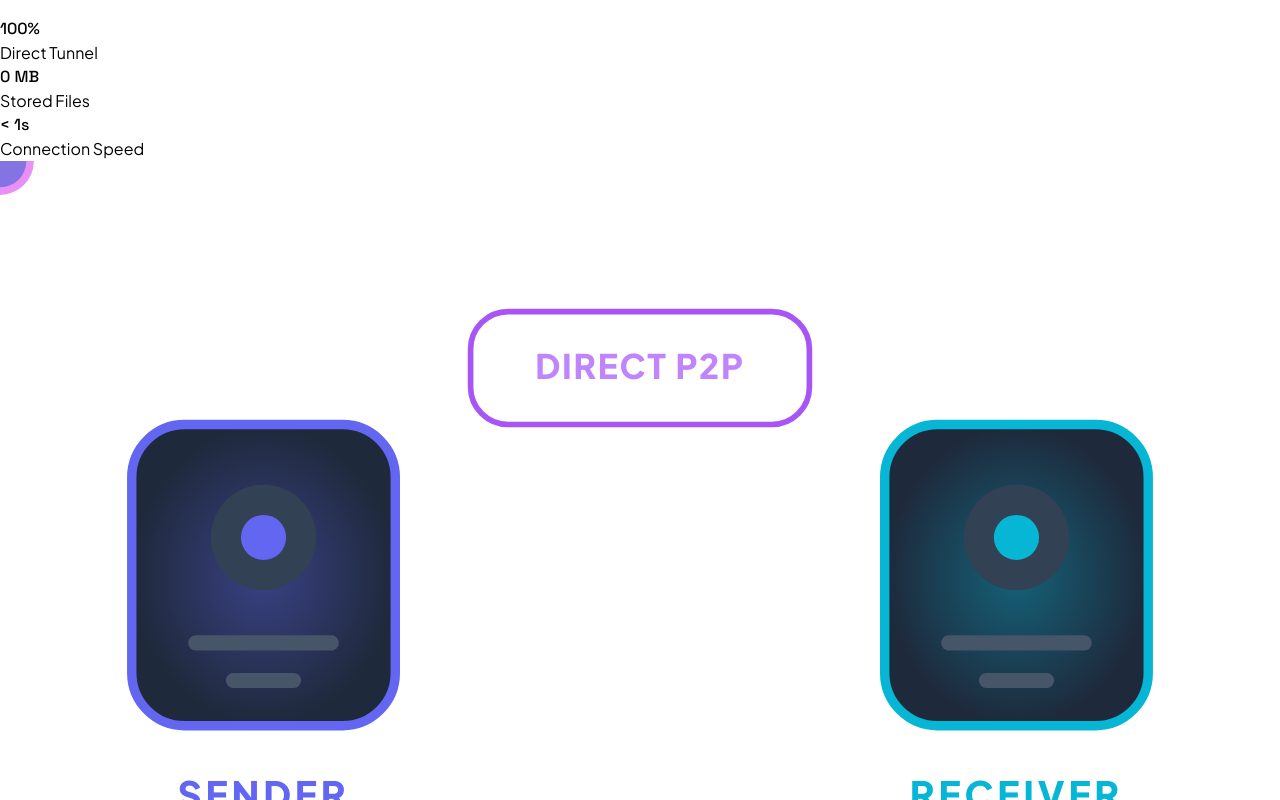
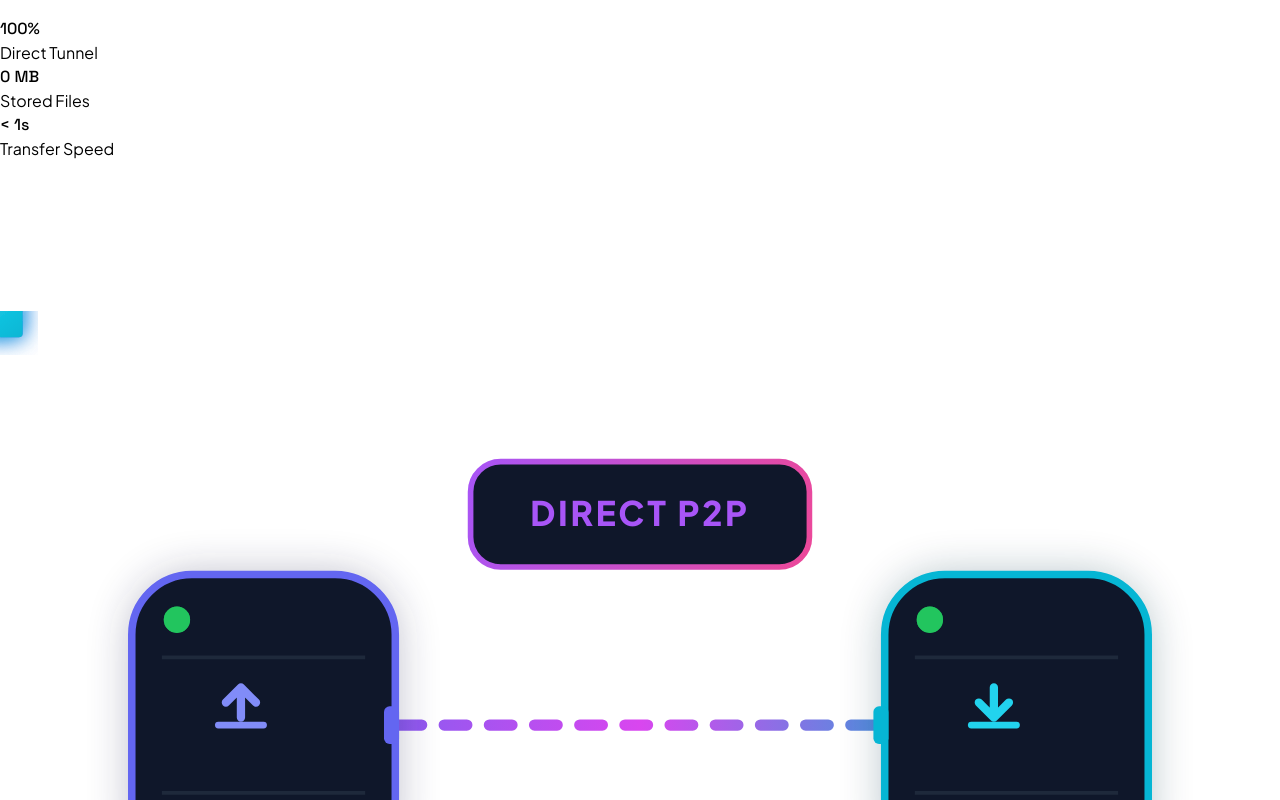
Before and after one commit to SwamyBS-codes/peerShare, a React (Vite) app in the folder client/: page / in a window 1280 px wide. Shown: the part 5320-6120 px from the top of the page. Built offline with nearby package versions, Linux system fonts and the light colour scheme; no server answers.

Commit message:
Overhaul homepage visualizer with glassmorphic cards and animated document packets

```diff
--- a/client/index.html
+++ b/client/index.html
@@ -3,7 +3,7 @@
 
 <head>
   <meta charset="UTF-8" />
-  <link rel="icon" type="image/svg+xml" href="/vite.svg" />
+  <link rel="icon" type="image/svg+xml" href="/favicon.svg" />
   <link rel="manifest" href="/manifest.json" />
   <meta name="theme-color" content="#0f172a" />
   <meta name="viewport" content="width=device-width, initial-scale=1.0" />
--- a/client/src/pages/Home.jsx
+++ b/client/src/pages/Home.jsx
@@ -3,75 +3,130 @@ import BrandMark from '../components/BrandMark'
 
 function P2PVisualizer() {
   return (
-    <div className="relative w-full aspect-[4/3] rounded-[32px] bg-slate-900/60 dark:bg-slate-950/40 border border-slate-200/40 dark:border-slate-800/30 overflow-hidden flex flex-col items-center justify-center p-6 grid-visualizer shadow-inner">
+    <div className="relative w-full aspect-[4/3] rounded-[24px] bg-slate-950/60 border border-slate-850/50 overflow-hidden flex flex-col items-center justify-center p-4 shadow-inner">
+      {/* Tech Grid Background Pattern */}
+      <div className="absolute inset-0 opacity-15 pointer-events-none">
+        <svg width="100%" height="100%">
+          <pattern id="grid" width="18" height="18" patternUnits="userSpaceOnUse">
+            <path d="M 18 0 L 0 0 0 18" fill="none" stroke="rgba(255, 255, 255, 0.15)" strokeWidth="1" />
+          </pattern>
+          <rect width="100%" height="100%" fill="url(#grid)" />
+        </svg>
+      </div>
+
       {/* Decorative Glows */}
-      <div className="absolute top-1/4 left-1/4 w-36 h-36 rounded-full bg-indigo-500/15 blur-2xl pointer-events-none animate-pulse" />
-      <div className="absolute bottom-1/4 right-1/4 w-36 h-36 rounded-full bg-cyan-500/15 blur-2xl pointer-events-none animate-pulse" />
+      <div className="absolute top-1/4 left-1/4 w-36 h-36 rounded-full bg-indigo-500/10 blur-3xl pointer-events-none animate-pulse" />
+      <div className="absolute bottom-1/4 right-1/4 w-36 h-36 rounded-full bg-cyan-500/10 blur-3xl pointer-events-none animate-pulse" />
 
       {/* SVG Canvas for P2P connection */}
       <svg className="w-full h-full max-w-[360px] max-h-[240px] relative z-10" viewBox="0 0 340 220" fill="none" xmlns="http://www.w3.org/2000/svg">
-        {/* Animated Connection Tunnel line */}
-        <path d="M70 110 H270" stroke="url(#lineGradient)" strokeWidth="4.5" strokeLinecap="round" strokeDasharray="8 6" className="neon-glow-indigo" />
 
-        {/* Signal pulses moving left to right */}
-        <circle r="7" fill="#06b6d4" className="neon-glow-cyan">
-          <animateMotion dur="2.4s" repeatCount="indefinite" path="M70 110 H270" />
-        </circle>
-        <circle r="9" fill="#d946ef" opacity="0.6" className="neon-glow-pink">
-          <animateMotion dur="2.4s" begin="1.2s" repeatCount="indefinite" path="M70 110 H270" />
-        </circle>
+        {/* Glowing blur under-line to fix the visibility issue */}
+        <path d="M70 110 H270" stroke="url(#lineGradient)" strokeWidth="10" strokeLinecap="round" opacity="0.3" filter="url(#glowFilter)" />
+        {/* Foreground dashed connection line */}
+        <path d="M70 110 H270" stroke="url(#lineGradient)" strokeWidth="3" strokeLinecap="round" strokeDasharray="6 6" />
+
+        {/* File Signal 1: Document moving from Sender to Receiver */}
+        <g>
+          <path d="M-6 -8 h8 l4 4 v10 a1 1 0 0 1-1 1 h-11 a1 1 0 0 1-1-1 v-13 a1 1 0 0 1 1-1 z" fill="url(#fileGradient1)" filter="url(#iconGlow)" />
+          <path d="M2 -8 v4 h4" stroke="#ffffff" strokeWidth="1" strokeLinecap="round" strokeLinejoin="round" />
+          <animateMotion dur="3.2s" repeatCount="indefinite" path="M70 110 H270" />
+        </g>
+
+        {/* File Signal 2: A cyan format file following behind */}
+        <g>
+          <path d="M-6 -8 h8 l4 4 v10 a1 1 0 0 1-1 1 h-11 a1 1 0 0 1-1-1 v-13 a1 1 0 0 1 1-1 z" fill="url(#fileGradient2)" filter="url(#iconGlow)" />
+          <path d="M2 -8 v4 h4" stroke="#ffffff" strokeWidth="1" strokeLinecap="round" strokeLinejoin="round" />
+          <animateMotion dur="3.2s" begin="1.6s" repeatCount="indefinite" path="M70 110 H270" />
+        </g>
 
         {/* Sender Device Node */}
-        <g transform="translate(35, 70)" className="hover:scale-105 transition-transform duration-300">
-          <rect width="70" height="80" rx="14" fill="#1e293b" stroke="#6366f1" strokeWidth="2.5" className="shadow-lg" />
-          <rect width="70" height="80" rx="14" fill="url(#senderGlow)" className="opacity-60" />
-          <circle cx="35" cy="30" r="14" fill="#334155" />
-          <circle cx="35" cy="30" r="6" fill="#6366f1" className="neon-glow-indigo" />
-          {/* Subtle details on the device node */}
-          <rect x="15" y="56" width="40" height="4" rx="2" fill="#475569" />
-          <rect x="25" y="66" width="20" height="4" rx="2" fill="#475569" />
+        <g transform="translate(35, 70)" className="hover:scale-105 transition-transform duration-300 cursor-pointer">
+          {/* Outer Glow */}
+          <rect x="0" y="0" width="70" height="80" rx="16" fill="#1e1b4b" opacity="0.3" filter="url(#glowFilter)" />
+          {/* Device Card */}
+          <rect x="0" y="0" width="70" height="80" rx="16" fill="#0f172a" stroke="#6366f1" strokeWidth="2" />
+          {/* Tech Detail Lines */}
+          <path d="M8 22 H62 M8 58 H62" stroke="#1e293b" strokeWidth="1" />
+          {/* Upload Icon */}
+          <g transform="translate(23, 27)">
+            <path d="M6 11 V3 M6 3 L2 7 M6 3 L10 7" stroke="#818cf8" strokeWidth="2.2" strokeLinecap="round" strokeLinejoin="round" />
+            <path d="M0 13 H12" stroke="#818cf8" strokeWidth="1.8" strokeLinecap="round" />
           </g>
-        <text x="70" y="172" fill="#6366f1" fontSize="10" fontWeight="900" textAnchor="middle" letterSpacing="0.1em">SENDER</text>
+          {/* Port indicator */}
+          <rect x="67" y="35" width="4" height="10" rx="1.5" fill="#6366f1" />
+          {/* Blinking Status LED */}
+          <circle cx="12" cy="12" r="3.5" fill="#22c55e" className="animate-ping" opacity="0.75" />
+          <circle cx="12" cy="12" r="3.5" fill="#22c55e" />
+        </g>
+        <text x="70" y="172" fill="#818cf8" fontSize="10" fontWeight="900" textAnchor="middle" letterSpacing="0.12em">SENDER</text>
 
         {/* Receiver Device Node */}
-        <g transform="translate(235, 70)" className="hover:scale-105 transition-transform duration-300">
-          <rect width="70" height="80" rx="14" fill="#1e293b" stroke="#06b6d4" strokeWidth="2.5" className="shadow-lg" />
-          <rect width="70" height="80" rx="14" fill="url(#receiverGlow)" className="opacity-60" />
-          <circle cx="35" cy="30" r="14" fill="#334155" />
-          <circle cx="35" cy="30" r="6" fill="#06b6d4" className="neon-glow-cyan" />
-          {/* Subtle details on the device node */}
-          <rect x="15" y="56" width="40" height="4" rx="2" fill="#475569" />
-          <rect x="25" y="66" width="20" height="4" rx="2" fill="#475569" />
+        <g transform="translate(235, 70)" className="hover:scale-105 transition-transform duration-300 cursor-pointer">
+          {/* Outer Glow */}
+          <rect x="0" y="0" width="70" height="80" rx="16" fill="#083344" opacity="0.3" filter="url(#glowFilter)" />
+          {/* Device Card */}
+          <rect x="0" y="0" width="70" height="80" rx="16" fill="#0f172a" stroke="#06b6d4" strokeWidth="2" />
+          {/* Tech Detail Lines */}
+          <path d="M8 22 H62 M8 58 H62" stroke="#1e293b" strokeWidth="1" />
+          {/* Download Icon */}
+          <g transform="translate(23, 27)">
+            <path d="M6 3 V11 M6 11 L2 7 M6 11 L10 7" stroke="#22d3ee" strokeWidth="2.2" strokeLinecap="round" strokeLinejoin="round" />
+            <path d="M0 13 H12" stroke="#22d3ee" strokeWidth="1.8" strokeLinecap="round" />
           </g>
-        <text x="270" y="172" fill="#06b6d4" fontSize="10" fontWeight="900" textAnchor="middle" letterSpacing="0.1em">RECEIVER</text>
+          {/* Port indicator */}
+          <rect x="-3" y="35" width="4" height="10" rx="1.5" fill="#06b6d4" />
+          {/* Blinking Status LED */}
+          <circle cx="12" cy="12" r="3.5" fill="#22c55e" className="animate-ping" opacity="0.75" />
+          <circle cx="12" cy="12" r="3.5" fill="#22c55e" />
+        </g>
+        <text x="270" y="172" fill="#22d3ee" fontSize="10" fontWeight="900" textAnchor="middle" letterSpacing="0.12em">RECEIVER</text>
 
         {/* Floating Data Badge */}
         <g transform="translate(125, 40)" className="animate-bounce">
-          <rect width="90" height="30" rx="10" fill="#1e1b4b/90" stroke="#a855f7" strokeWidth="1.5" className="backdrop-blur-sm" />
-          <text x="45" y="18" fill="#c084fc" fontSize="9" fontWeight="900" textAnchor="middle" letterSpacing="0.05em">DIRECT P2P</text>
+          <rect width="90" height="28" rx="8" fill="#0f172a" stroke="url(#badgeBorderGradient)" strokeWidth="1.5" />
+          <text x="45" y="17" fill="#a855f7" fontSize="9" fontWeight="900" textAnchor="middle" letterSpacing="0.08em">DIRECT P2P</text>
         </g>
 
-        {/* Gradients */}
+        {/* Definitions for Filters and Gradients */}
         <defs>
-          <linearGradient id="lineGradient" x1="0" y1="0" x2="1" y2="0">
+          <linearGradient id="lineGradient" x1="70" y1="110" x2="270" y2="110" gradientUnits="userSpaceOnUse">
             <stop offset="0%" stopColor="#6366f1" />
             <stop offset="50%" stopColor="#d946ef" />
             <stop offset="100%" stopColor="#06b6d4" />
           </linearGradient>
-          <radialGradient id="senderGlow" cx="50%" cy="50%" r="50%">
-            <stop offset="0%" stopColor="#6366f1" stopOpacity="0.4" />
-            <stop offset="100%" stopColor="#6366f1" stopOpacity="0" />
-          </radialGradient>
-          <radialGradient id="receiverGlow" cx="50%" cy="50%" r="50%">
-            <stop offset="0%" stopColor="#06b6d4" stopOpacity="0.4" />
-            <stop offset="100%" stopColor="#06b6d4" stopOpacity="0" />
-          </radialGradient>
+          <linearGradient id="badgeBorderGradient" x1="0" y1="0" x2="90" y2="28" gradientUnits="userSpaceOnUse">
+            <stop offset="0%" stopColor="#a855f7" />
+            <stop offset="100%" stopColor="#ec4899" />
+          </linearGradient>
+          <linearGradient id="fileGradient1" x1="-6" y1="-8" x2="6" y2="7" gradientUnits="userSpaceOnUse">
+            <stop offset="0%" stopColor="#a855f7" />
+            <stop offset="100%" stopColor="#6366f1" />
+          </linearGradient>
+          <linearGradient id="fileGradient2" x1="-6" y1="-8" x2="6" y2="7" gradientUnits="userSpaceOnUse">
+            <stop offset="0%" stopColor="#22d3ee" />
+            <stop offset="100%" stopColor="#06b6d4" />
+          </linearGradient>
+          <filter id="glowFilter" x="-20%" y="-20%" width="140%" height="140%">
+            <feGaussianBlur stdDeviation="6" result="blur" />
+            <feMerge>
+              <feMergeNode in="blur" />
+              <feMergeNode in="SourceGraphic" />
+            </feMerge>
+          </filter>
+          <filter id="iconGlow" x="-30%" y="-30%" width="160%" height="160%">
+            <feGaussianBlur stdDeviation="3" result="blur" />
+            <feMerge>
+              <feMergeNode in="blur" />
+              <feMergeNode in="SourceGraphic" />
+            </feMerge>
+          </filter>
         </defs>
       </svg>
 
       <div className="mt-4 flex gap-4 text-[10px] text-slate-400 font-extrabold uppercase tracking-widest relative z-10">
-        <span className="flex items-center gap-1.5"><span className="w-2.5 h-2.5 rounded-full bg-indigo-500 animate-ping"></span> DTLS Encrypted</span>
-        <span className="flex items-center gap-1.5"><span className="w-2.5 h-2.5 rounded-full bg-cyan-500 animate-ping"></span> Zero Storage Logs</span>
+        <span className="flex items-center gap-1.5"><span className="w-2 h-2 rounded-full bg-indigo-500 animate-ping"></span> DTLS Encrypted</span>
+        <span className="flex items-center gap-1.5"><span className="w-2 h-2 rounded-full bg-cyan-500 animate-ping"></span> Zero Logs</span>
       </div>
     </div>
   )
@@ -82,8 +137,8 @@ export default function Home() {
     <section className="mx-auto grid w-full max-w-6xl items-center gap-16 px-6 py-8 md:grid-cols-2 lg:px-8 relative z-10">
 
       {/* Background radial soft light blobs */}
-      <div className="absolute top-20 right-10 w-96 h-96 bg-indigo-500/5 rounded-full blur-3xl pointer-events-none" />
-      <div className="absolute bottom-20 left-10 w-96 h-96 bg-pink-500/5 rounded-full blur-3xl pointer-events-none" />
+      <div className="absolute top-20 right-10 w-96 h-96 bg-indigo-500/10 rounded-full blur-3xl pointer-events-none" />
+      <div className="absolute bottom-20 left-10 w-96 h-96 bg-pink-500/10 rounded-full blur-3xl pointer-events-none" />
 
       {/* Hero Content */}
       <div className="relative space-y-8 animate-fadeIn relative z-10">
@@ -115,7 +170,7 @@ export default function Home() {
           </Link>
           <Link
             to="/receive"
-            className="hover-lift flex items-center gap-2 rounded-2xl border border-slate-205 bg-white/70 dark:border-slate-800 dark:bg-slate-900/60 px-8 py-4 text-sm font-extrabold uppercase tracking-wider text-slate-700 dark:text-slate-200 hover:border-slate-350 dark:hover:border-slate-700 hover:bg-slate-50 dark:hover:bg-slate-800/40 transition duration-300 backdrop-blur-sm shadow-sm"
+            className="hover-lift flex items-center gap-2 rounded-2xl border border-slate-250 bg-white/70 dark:border-slate-800 dark:bg-slate-900/60 px-8 py-4 text-sm font-extrabold uppercase tracking-wider text-slate-700 dark:text-slate-200 hover:border-slate-350 dark:hover:border-slate-700 hover:bg-slate-50 dark:hover:bg-slate-800/40 transition duration-300 backdrop-blur-sm shadow-sm"
           >
             <span>Receive Files</span>
             <svg xmlns="http://www.w3.org/2000/svg" fill="none" viewBox="0 0 24 24" strokeWidth={2.5} stroke="currentColor" className="w-4 h-4">
@@ -124,37 +179,39 @@ export default function Home() {
           </Link>
         </div>
 
-        {/* Dynamic telemetry details */}
-        <div className="grid grid-cols-3 gap-6 pt-8 border-t border-slate-200/40 dark:border-slate-800/30">
-          <div>
+        {/* Glassmorphic Stats mini-cards */}
+        <div className="grid grid-cols-3 gap-4 pt-8 border-t border-slate-200/40 dark:border-slate-800/30">
+          <div className="p-4.5 rounded-2xl bg-white/40 dark:bg-slate-900/40 border border-slate-200/50 dark:border-slate-800/30 backdrop-blur-sm shadow-sm hover:border-indigo-500/50 dark:hover:border-indigo-500/40 transition duration-300">
             <h4 className="text-2xl font-black text-indigo-500 dark:text-indigo-400">100%</h4>
-            <p className="text-[10px] font-extrabold text-slate-400 dark:text-slate-500 uppercase tracking-widest mt-1">Direct Tunnel</p>
+            <p className="text-[9px] font-extrabold text-slate-400 dark:text-slate-500 uppercase tracking-widest mt-1">Direct Tunnel</p>
           </div>
-          <div>
+          <div className="p-4.5 rounded-2xl bg-white/40 dark:bg-slate-900/40 border border-slate-200/50 dark:border-slate-800/30 backdrop-blur-sm shadow-sm hover:border-purple-500/50 dark:hover:border-purple-500/40 transition duration-300">
             <h4 className="text-2xl font-black text-purple-500 dark:text-purple-400">0 MB</h4>
-            <p className="text-[10px] font-extrabold text-slate-400 dark:text-slate-500 uppercase tracking-widest mt-1">Stored Files</p>
+            <p className="text-[9px] font-extrabold text-slate-400 dark:text-slate-500 uppercase tracking-widest mt-1">Stored Files</p>
           </div>
-          <div>
+          <div className="p-4.5 rounded-2xl bg-white/40 dark:bg-slate-900/40 border border-slate-200/50 dark:border-slate-800/30 backdrop-blur-sm shadow-sm hover:border-pink-500/50 dark:hover:border-pink-500/40 transition duration-300">
             <h4 className="text-2xl font-black text-pink-500 dark:text-pink-400">&lt; 1s</h4>
-            <p className="text-[10px] font-extrabold text-slate-400 dark:text-slate-500 uppercase tracking-widest mt-1">Connection Speed</p>
+            <p className="text-[9px] font-extrabold text-slate-400 dark:text-slate-500 uppercase tracking-widest mt-1">Transfer Speed</p>
           </div>
         </div>
       </div>
 
-      {/* Hero Visual Card Panel */}
-      <div className="relative glass-panel rounded-[36px] p-6 shadow-2xl transition duration-500 hover:scale-[1.01] flex flex-col gap-6 border border-white/20 dark:border-slate-800/30 relative z-10">
+      {/* Hero Visual Card Panel with Premium 1px Gradient Border */}
+      <div className="relative rounded-[36px] p-[1.5px] bg-gradient-to-tr from-indigo-500/30 via-purple-500/20 to-pink-500/30 shadow-2xl transition duration-500 hover:scale-[1.01] hover:shadow-indigo-500/10">
+        <div className="rounded-[34px] bg-slate-900/80 dark:bg-slate-950/80 p-6 flex flex-col gap-6 backdrop-blur-md">
           <P2PVisualizer />
 
           <div className="space-y-4">
-          <h2 className="text-lg font-black text-slate-850 dark:text-white tracking-tight">Advanced P2P Architectures</h2>
+            <h2 className="text-lg font-black text-slate-800 dark:text-white tracking-tight">Advanced P2P Architectures</h2>
             <div className="grid gap-3 sm:grid-cols-2">
               <div className="p-4.5 rounded-2xl bg-white/40 dark:bg-slate-900/30 border border-slate-200/50 dark:border-slate-800/10">
-              <h3 className="font-extrabold text-slate-850 dark:text-white text-xs uppercase tracking-wider">Multi-Channel WebRTC</h3>
+                <h3 className="font-extrabold text-slate-800 dark:text-white text-xs uppercase tracking-wider">Multi-Channel WebRTC</h3>
                 <p className="text-[11px] text-slate-500 dark:text-slate-400 mt-1 leading-relaxed font-semibold">Uses 4 concurrent data channels with adaptive flow control and packet loss NACK retries.</p>
               </div>
               <div className="p-4.5 rounded-2xl bg-white/40 dark:bg-slate-900/30 border border-slate-200/50 dark:border-slate-800/10">
-              <h3 className="font-extrabold text-slate-850 dark:text-white text-xs uppercase tracking-wider">Direct-to-Disk API</h3>
+                <h3 className="font-extrabold text-slate-800 dark:text-white text-xs uppercase tracking-wider">Direct-to-Disk API</h3>
                 <p className="text-[11px] text-slate-500 dark:text-slate-400 mt-1 leading-relaxed font-semibold">Saves data chunks directly to disk using standard browser streams, avoiding RAM exhaustion.</p>
+              </div>
             </div>
           </div>
         </div>
```
Also changed, not shown: client/public/favicon.svg (added), client/public/manifest.json. Lines whose indentation alone changed are shown as unchanged.
